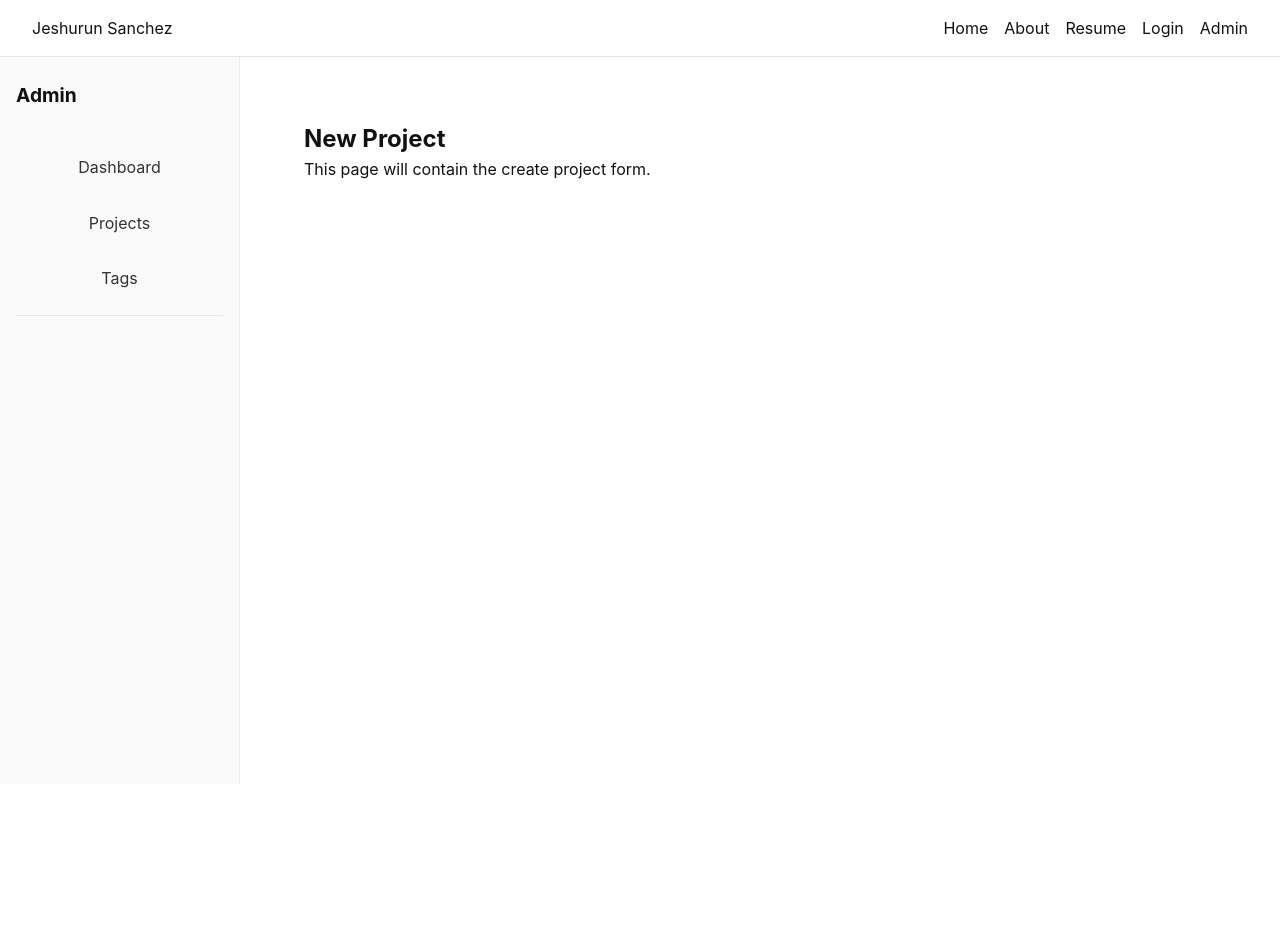
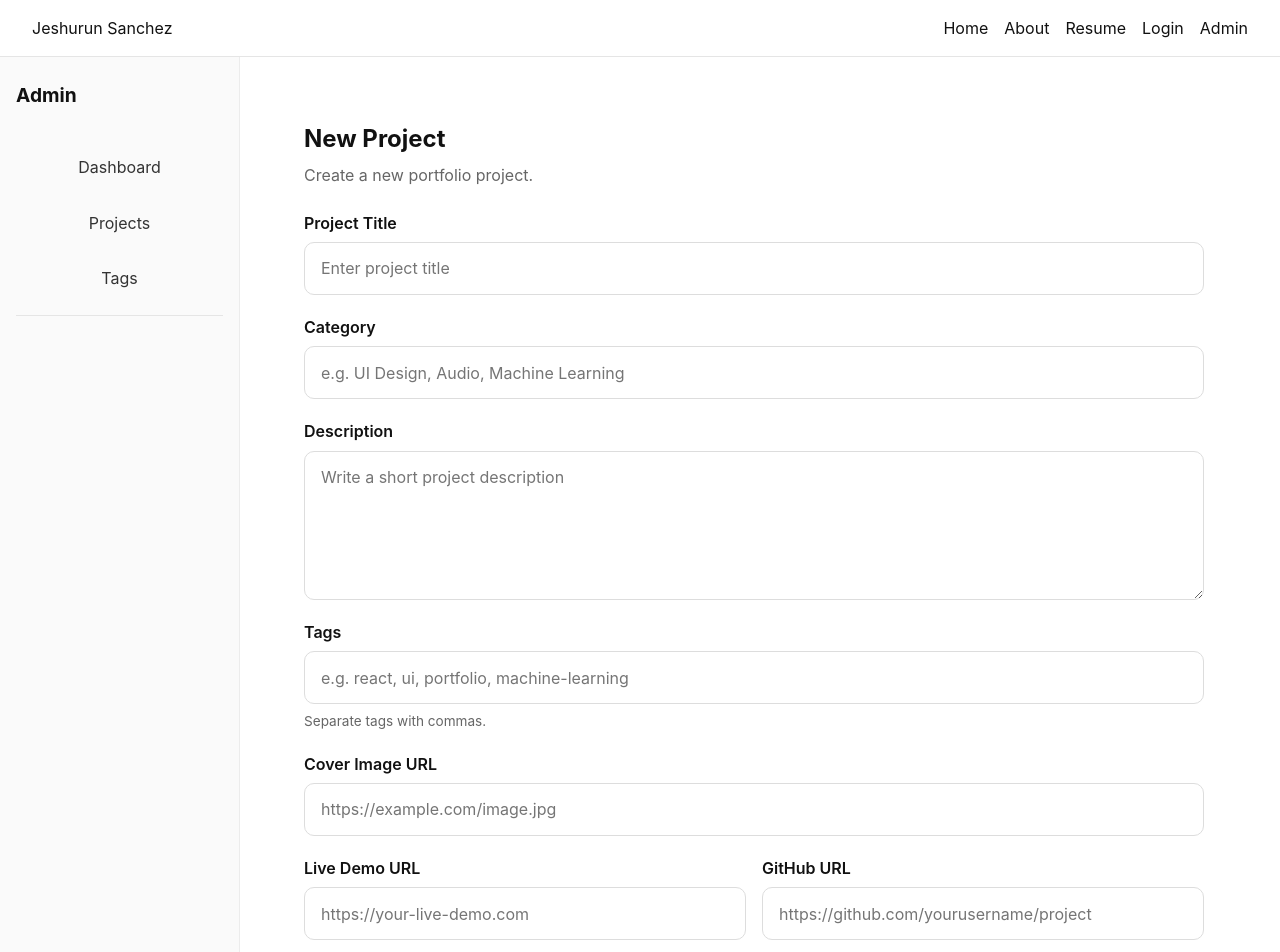
Before and after one commit to jeshurunjet/gallery-portfolio, a React (Vite) app in the folder frontend/: page /admin/projects/new in a window 1280 px wide. Shown: the top 952 px of the page. Before the commit the page ends 800 px from the top, so only its background shows below. Built offline with nearby package versions, Linux system fonts and the light colour scheme.

Commit message:
Add controlled new project form in admin

```diff
--- a/frontend/src/index.css
+++ b/frontend/src/index.css
@@ -823,3 +823,62 @@ main {
   gap: 0.6rem;
   min-width: 120px;
 }
+
+/* ----- New Project - Admins Page ----- */
+.admin-form {
+  margin-top: 1.5rem;
+  max-width: 900px;
+  display: flex;
+  flex-direction: column;
+  gap: 1.25rem;
+}
+
+.admin-form-group {
+  display: flex;
+  flex-direction: column;
+  gap: 0.45rem;
+}
+
+.admin-form-group label {
+  font-weight: 600;
+  color: #111;
+}
+
+.admin-form-group input,
+.admin-form-group textarea {
+  width: 100%;
+  padding: 0.85rem 1rem;
+  border: 1px solid #ddd;
+  border-radius: 10px;
+  font: inherit;
+  background: #fff;
+}
+
+.admin-form-group input:focus,
+.admin-form-group textarea:focus {
+  outline: none;
+  border-color: #111;
+}
+
+.admin-form-group small {
+  color: #666;
+  font-size: 0.85rem;
+}
+
+.admin-form-grid {
+  display: grid;
+  grid-template-columns: 1fr 1fr;
+  gap: 1rem;
+}
+
+.admin-form-actions {
+  margin-top: 0.5rem;
+  display: flex;
+  gap: 0.75rem;
+}
+
+@media (max-width: 700px) {
+  .admin-form-grid {
+    grid-template-columns: 1fr;
+  }
+}
--- a/frontend/src/pages/admin/AdminNewProjectPage.tsx
+++ b/frontend/src/pages/admin/AdminNewProjectPage.tsx
@@ -1,8 +1,140 @@
+import { useState } from "react";
+
 function AdminNewProjectPage() {
+  const [formData, setFormData] = useState({
+    title: "",
+    category: "",
+    description: "",
+    tags: "",
+    cover: "",
+    liveUrl: "",
+    githubUrl: "",
+    externalUrl: "",
+  });
+
+  const handleChange = (
+    event: React.ChangeEvent<HTMLInputElement | HTMLTextAreaElement>
+  ) => {
+    const { id, value } = event.target;
+
+    setFormData((prev) => ({
+      ...prev,
+      [id]: value,
+    }));
+  };
+
+  const handleSubmit = (event: React.FormEvent) => {
+    event.preventDefault();
+    console.log("New project form data:", formData);
+  };
+
   return (
     <main>
-      <h1>New Project</h1>
-      <p>This page will contain the create project form.</p>
+      <div className="admin-page-header">
+        <div>
+          <h1>New Project</h1>
+          <p>Create a new portfolio project.</p>
+        </div>
+      </div>
+
+      <form className="admin-form" onSubmit={handleSubmit}>
+        <div className="admin-form-group">
+          <label htmlFor="title">Project Title</label>
+          <input
+            id="title"
+            type="text"
+            placeholder="Enter project title"
+            value={formData.title}
+            onChange={handleChange}
+          />
+        </div>
+
+        <div className="admin-form-group">
+          <label htmlFor="category">Category</label>
+          <input
+            id="category"
+            type="text"
+            placeholder="e.g. UI Design, Audio, Machine Learning"
+            value={formData.category}
+            onChange={handleChange}
+          />
+        </div>
+
+        <div className="admin-form-group">
+          <label htmlFor="description">Description</label>
+          <textarea
+            id="description"
+            rows={5}
+            placeholder="Write a short project description"
+            value={formData.description}
+            onChange={handleChange}
+          />
+        </div>
+
+        <div className="admin-form-group">
+          <label htmlFor="tags">Tags</label>
+          <input
+            id="tags"
+            type="text"
+            placeholder="e.g. react, ui, portfolio, machine-learning"
+            value={formData.tags}
+            onChange={handleChange}
+          />
+          <small>Separate tags with commas.</small>
+        </div>
+
+        <div className="admin-form-group">
+          <label htmlFor="cover">Cover Image URL</label>
+          <input
+            id="cover"
+            type="text"
+            placeholder="https://example.com/image.jpg"
+            value={formData.cover}
+            onChange={handleChange}
+          />
+        </div>
+
+        <div className="admin-form-grid">
+          <div className="admin-form-group">
+            <label htmlFor="liveUrl">Live Demo URL</label>
+            <input
+              id="liveUrl"
+              type="text"
+              placeholder="https://your-live-demo.com"
+              value={formData.liveUrl}
+              onChange={handleChange}
+            />
+          </div>
+
+          <div className="admin-form-group">
+            <label htmlFor="githubUrl">GitHub URL</label>
+            <input
+              id="githubUrl"
+              type="text"
+              placeholder="https://github.com/yourusername/project"
+              value={formData.githubUrl}
+              onChange={handleChange}
+            />
+          </div>
+        </div>
+
+        <div className="admin-form-group">
+          <label htmlFor="externalUrl">External URL</label>
+          <input
+            id="externalUrl"
+            type="text"
+            placeholder="https://figma.com/... or another external link"
+            value={formData.externalUrl}
+            onChange={handleChange}
+          />
+        </div>
+
+        <div className="admin-form-actions">
+          <button type="submit" className="admin-primary-button">
+            Save Project
+          </button>
+        </div>
+      </form>
     </main>
   );
 }
```
